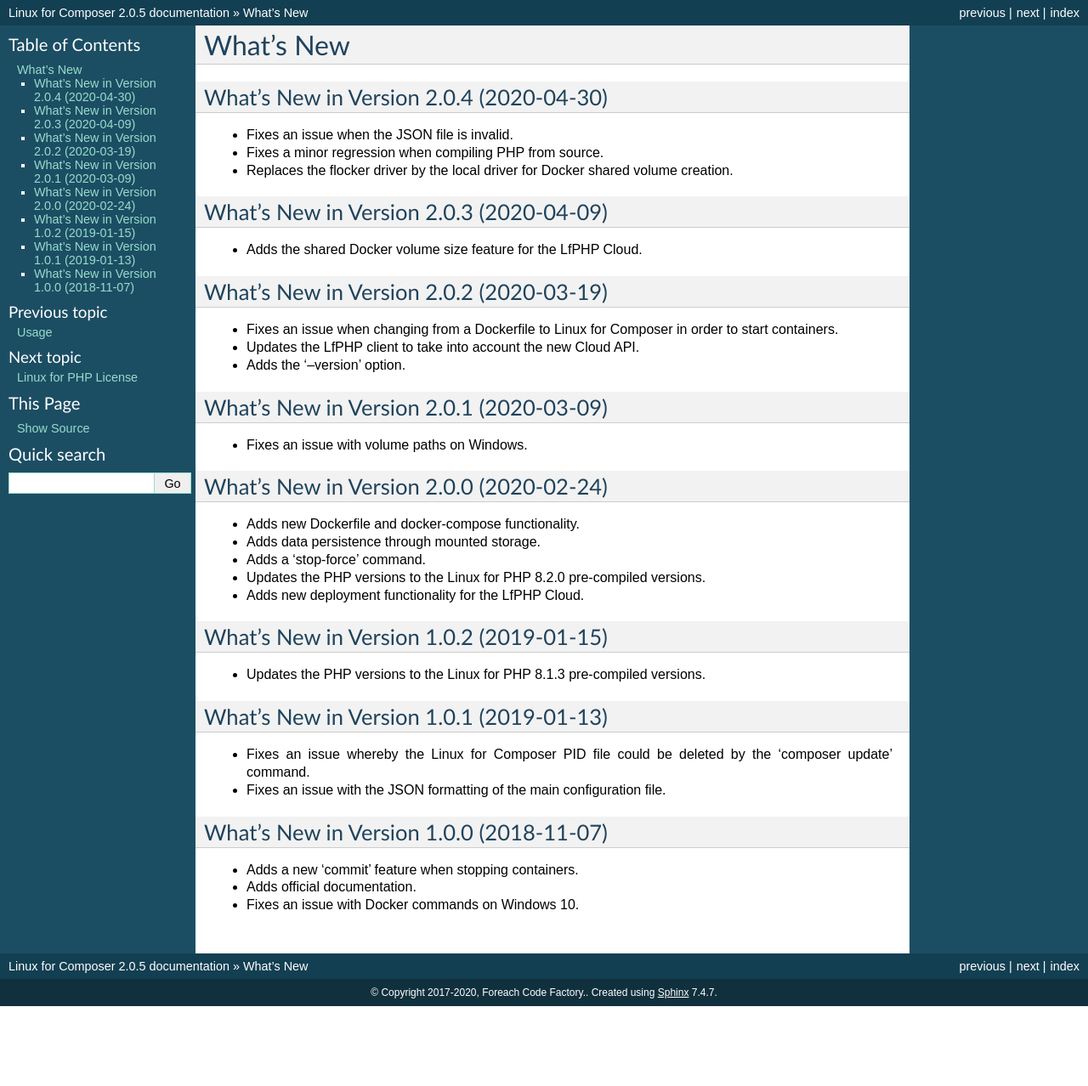
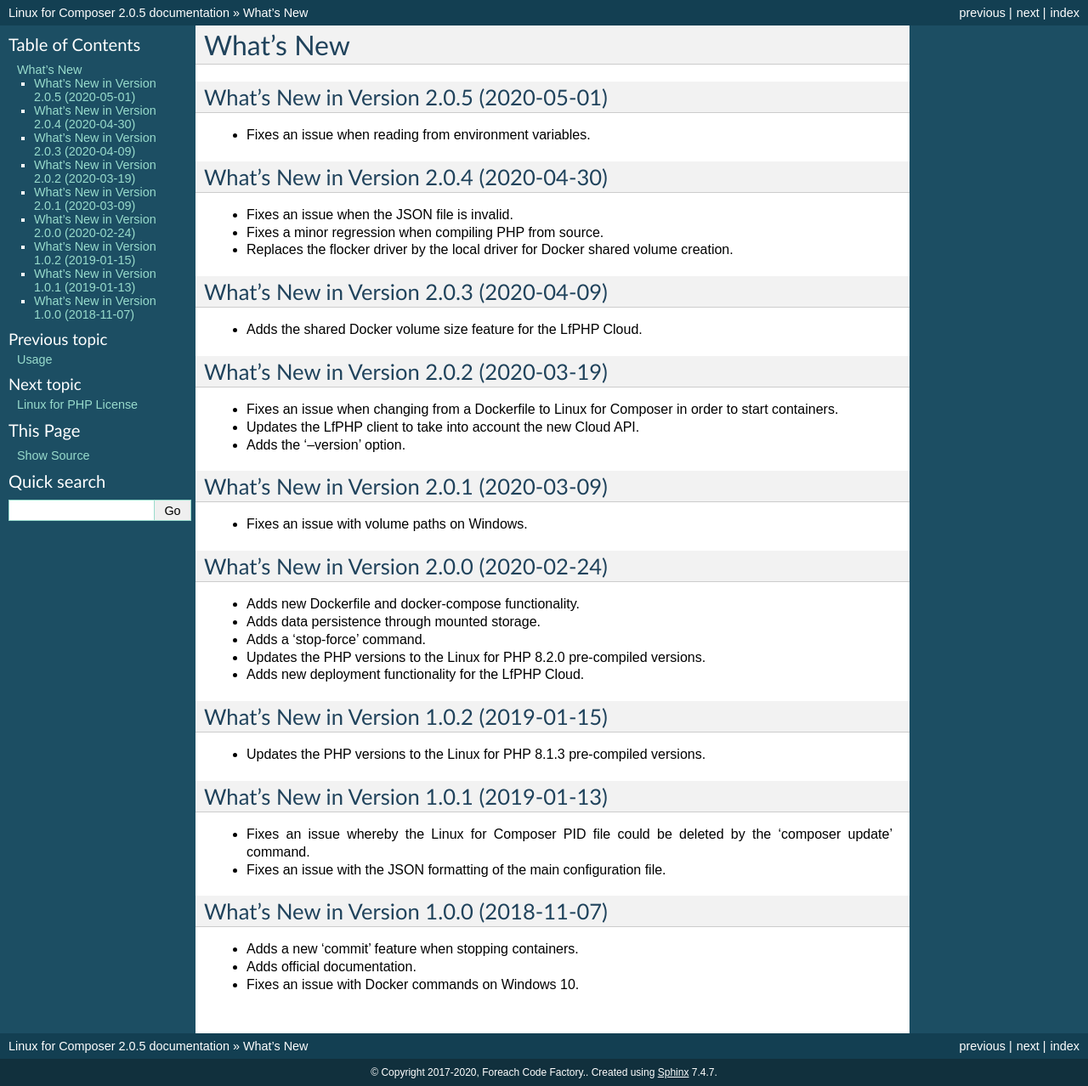
Before and after one commit to linuxforphp/linuxforcomposer, a Sphinx documentation site: the page built from docs/whats_new.rst, in a window 1280 px wide. Shown: the whole page at 85% size. Built offline with Sphinx 7.4.7, drawn with Linux system fonts in a browser that asks for light colours; before the commit the page ends 1184 px from its top, so only the background shows below that.

Commit message:
2020-05-01 AC: Updates the user documentation.

```diff
--- a/docs/whats_new.rst
+++ b/docs/whats_new.rst
@@ -2,6 +2,12 @@
 
 What's New
 ==========
+
+
+What's New in Version 2.0.5 (2020-05-01)
+----------------------------------------
+
+- Fixes an issue when reading from environment variables.
 
 
 What's New in Version 2.0.4 (2020-04-30)
```
